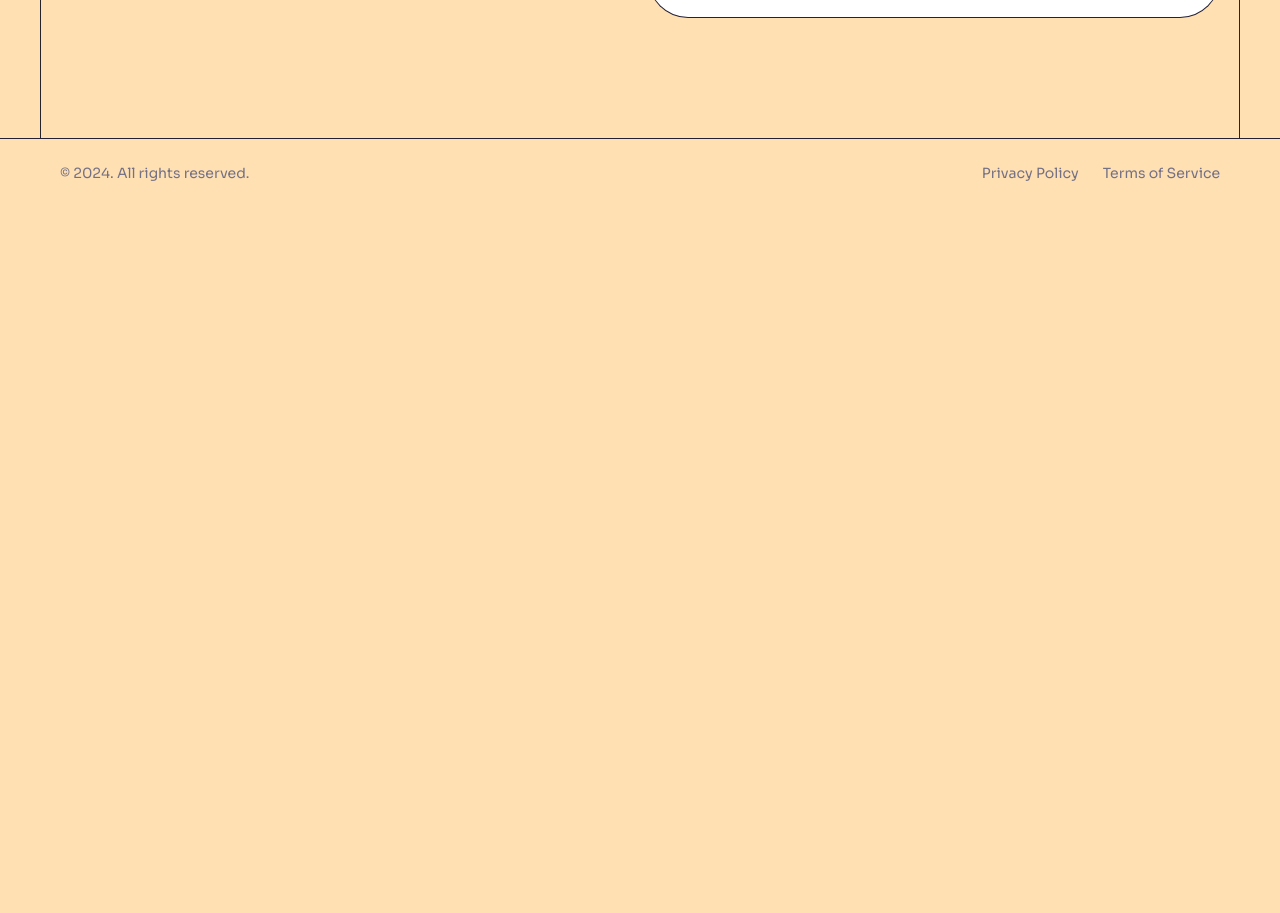
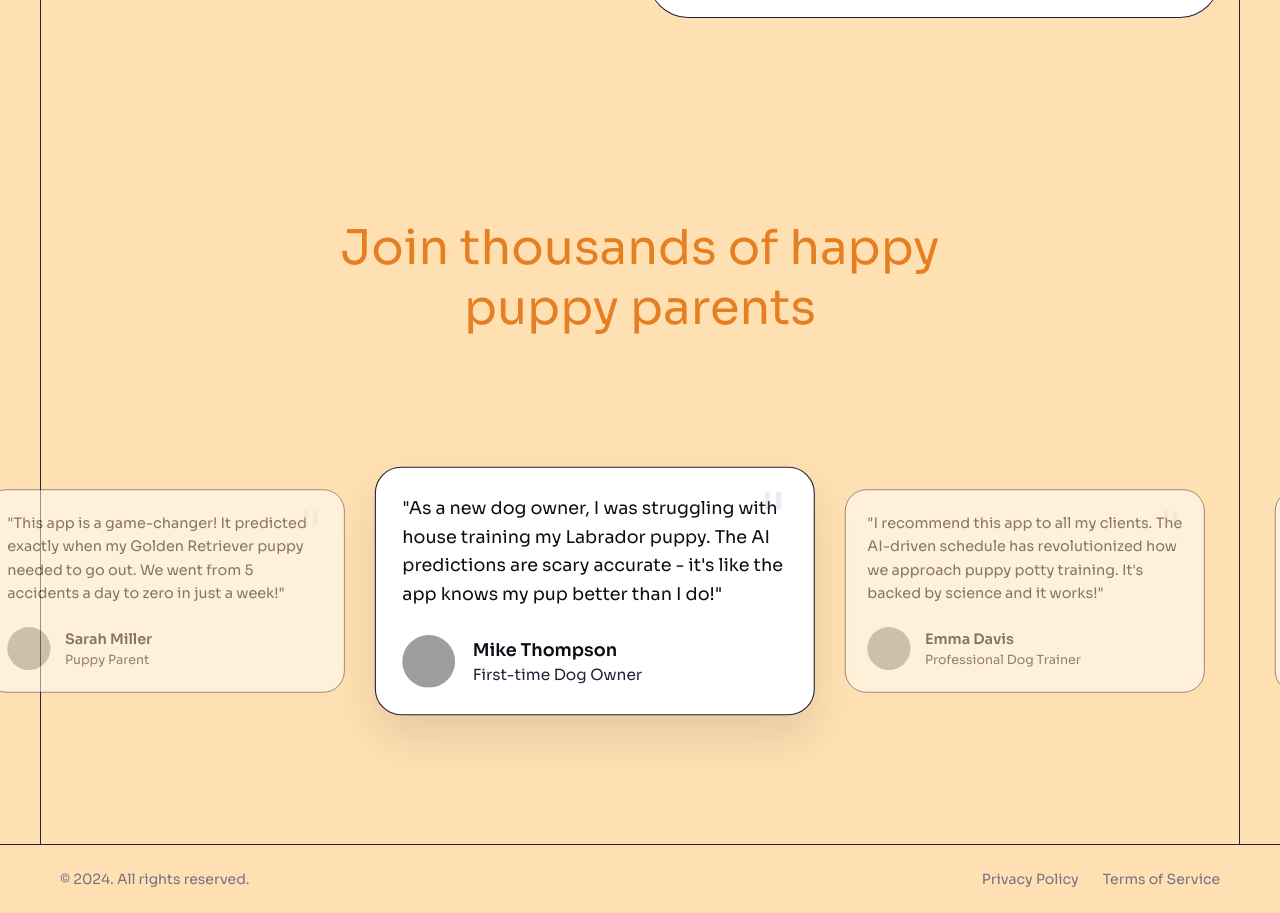
Before and after one commit to Macca050598/ppp-website-v2, a React (Vite) app: page / in a window 1280 px wide. Shown: the part 9240-10153 px from the top of the page. Before the commit the page ends 9447 px from the top, so only its background shows below. Built offline with nearby package versions, Linux system fonts and the light colour scheme; grey boxes are pictures that could not be loaded.

Commit message:
Added testimonials

```diff
--- a/package.json
+++ b/package.json
@@ -16,7 +16,8 @@
     "react-dom": "^18.2.0",
     "react-just-parallax": "^3.1.16",
     "react-router-dom": "^6.22.1",
-    "scroll-lock": "^2.1.5"
+    "scroll-lock": "^2.1.5",
+    "swiper": "^11.1.14"
   },
   "devDependencies": {
     "@types/react": "^18.2.55",
--- a/src/App.jsx
+++ b/src/App.jsx
@@ -11,6 +11,7 @@ import { Analytics } from "@vercel/analytics/react"
 import { SpeedInsights } from '@vercel/speed-insights/react';
 import Privacy from './pages/Privacy';
 import Terms from './pages/Terms';
+import Testimonials from './components/Testimonials';
 
 const App = () => {
   return (
@@ -23,6 +24,7 @@ const App = () => {
         <Services />
         <Pricing />
         <Roadmap />
+        <Testimonials />
         <Footer />
         <Analytics />
         <SpeedInsights />
--- /dev/null
+++ b/src/components/Testimonials.jsx
@@ -0,0 +1,157 @@
+import { useEffect, useState } from 'react';
+import Section from './Section';
+import Heading from './Heading';
+import { gradient } from '../assets';
+import { Swiper, SwiperSlide } from 'swiper/react';
+import 'swiper/css';
+
+const testimonials = [
+  {
+    name: "Sarah Miller",
+    role: "Puppy Parent",
+    content: "This app is a game-changer! It predicted exactly when my Golden Retriever puppy needed to go out. We went from 5 accidents a day to zero in just a week!",
+    image: "https://randomuser.me/api/portraits/women/1.jpg"
+  },
+  {
+    name: "Mike Thompson",
+    role: "First-time Dog Owner",
+    content: "As a new dog owner, I was struggling with house training my Labrador puppy. The AI predictions are scary accurate - it's like the app knows my pup better than I do!",
+    image: "https://randomuser.me/api/portraits/men/2.jpg"
+  },
+  {
+    name: "Emma Davis",
+    role: "Professional Dog Trainer",
+    content: "I recommend this app to all my clients. The AI-driven schedule has revolutionized how we approach puppy potty training. It's backed by science and it works!",
+    image: "https://randomuser.me/api/portraits/women/3.jpg"
+  },
+  {
+    name: "James Wilson",
+    role: "Busy Pet Parent",
+    content: "Working from home with a new puppy was challenging until I found this app. The timely alerts helped me prevent accidents during important meetings!",
+    image: "https://randomuser.me/api/portraits/men/4.jpg"
+  },
+  {
+    name: "Lisa Chen",
+    role: "Dog Mom",
+    content: "My apartment-dwelling Corgi was struggling with potty training. This app's predictions helped us establish a perfect routine. No more accidents on my carpet!",
+    image: "https://randomuser.me/api/portraits/women/5.jpg"
+  },
+  {
+    name: "David Parker",
+    role: "Family Dog Owner",
+    content: "The kids wanted a puppy but I was worried about the house training. This app made it so easy - even my 10-year-old can follow the AI's predictions!",
+    image: "https://randomuser.me/api/portraits/men/6.jpg"
+  }
+];
+
+const Testimonials = () => {
+  const [swiper, setSwiper] = useState(null);
+  const [activeIndex, setActiveIndex] = useState(0);
+
+  return (
+    <>
+      <style>
+        {`
+          .testimonials-swiper {
+            padding: 60px 0;
+          }
+
+          .testimonials-swiper .swiper-slide {
+            transition: all 0.3s ease-in-out;
+            width: 400px !important;
+          }
+
+          .testimonials-swiper .swiper-slide-active {
+            z-index: 10;
+          }
+
+          .testimonial-card {
+            transform-origin: center;
+            transition: all 0.3s ease-in-out;
+          }
+
+          .testimonial-card.active {
+            transform: scale(1.1);
+            box-shadow: 0 20px 40px rgba(0, 0, 0, 0.1);
+          }
+
+          .testimonial-card.inactive {
+            transform: scale(0.9);
+            opacity: 0.5;
+          }
+        `}
+      </style>
+
+      <Section className="overflow-hidden">
+        <div className="container relative z-2">
+          <Heading
+            className="md:max-w-md lg:max-w-2xl mb-16"
+            title="Join thousands of happy puppy parents"
+          />
+
+          <div className="px-4 sm:px-8 lg:px-16">
+            <Swiper
+              onSwiper={setSwiper}
+              onSlideChange={(swiper) => setActiveIndex(swiper.realIndex)}
+              centeredSlides={true}
+              slidesPerView={'auto'}
+              initialSlide={1}
+              loop={true}
+              loopedSlides={testimonials.length}
+              slideToClickedSlide={true}
+              speed={500}
+              className="testimonials-swiper !overflow-visible"
+              breakpoints={{
+                320: {
+                  slidesPerView: 'auto',
+                  spaceBetween: 20
+                },
+                768: {
+                  slidesPerView: 'auto',
+                  spaceBetween: 30
+                }
+              }}
+            >
+              {testimonials.map((testimonial, index) => (
+                <SwiperSlide key={index}>
+                  <div
+                    className={`testimonial-card relative flex flex-col p-6 bg-white rounded-3xl border border-n-6
+                      ${activeIndex === index ? 'active' : 'inactive'}`}
+                  >
+                    <div className="mb-6">
+                      <p className="text-n-8 leading-relaxed">"{testimonial.content}"</p>
+                    </div>
+
+                    <div className="flex items-center gap-4 mt-auto">
+                      <img
+                        src={testimonial.image}
+                        alt={testimonial.name}
+                        className="w-12 h-12 rounded-full object-cover"
+                      />
+                      <div>
+                        <h5 className="font-semibold text-n-8">{testimonial.name}</h5>
+                        <p className="text-n-6 text-sm">{testimonial.role}</p>
+                      </div>
+                    </div>
+
+                    <div className="absolute top-4 right-6 text-6xl leading-none text-n-3 opacity-20">"</div>
+                  </div>
+                </SwiperSlide>
+              ))}
+            </Swiper>
+          </div>
+
+          {/* <div className="absolute top-1/2 left-1/2 w-full aspect-square -translate-x-1/2 -translate-y-1/2">
+            <img
+              src={gradient}
+              className="w-full h-full object-cover opacity-40"
+              alt="Gradient"
+            />
+          </div> */}
+        </div>
+      </Section>
+    </>
+  );
+};
+
+export default Testimonials;
--- /dev/null
+++ b/src/styles/globals.css
@@ -0,0 +1,7 @@
+.testimonials-swiper .swiper-slide {
+  transition: all 0.3s ease-in-out;
+}
+
+.testimonials-swiper .swiper-slide-active {
+  z-index: 10;
+}
```
Also changed, not shown: 1 other file (tests, documents, lock files or other folders).
